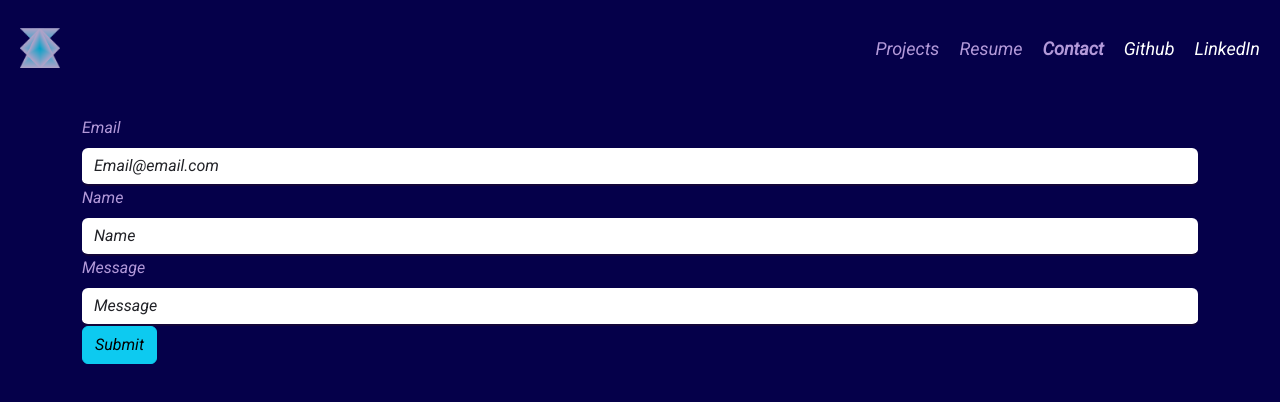
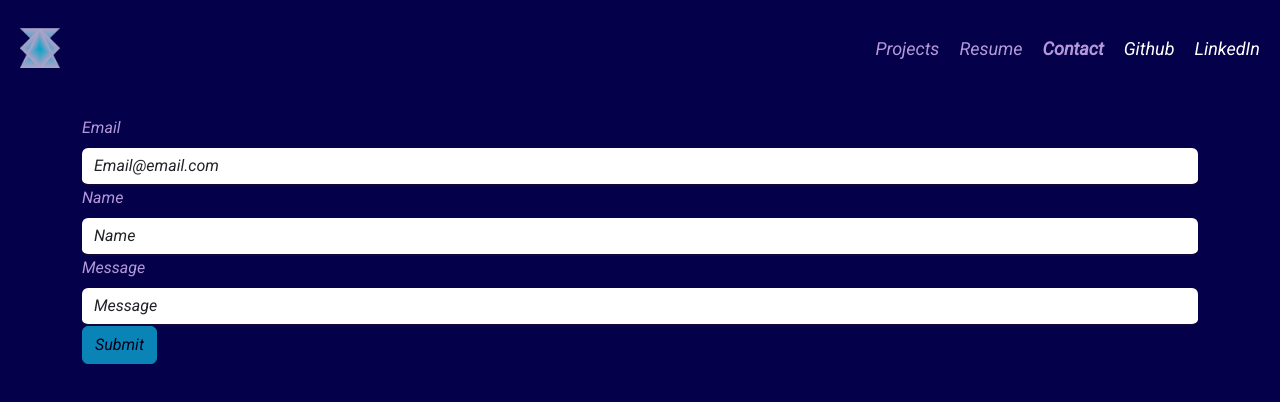
Before and after one commit to eric-simmons/react_portfolio, a React (Create React App) app: page / in a window 1280 px wide. Both pictures are taken after a click on the link "Contact". Shown: the top 402 px of the page. Built offline with nearby package versions, Linux system fonts and the light colour scheme.

Commit message:
disable button if error

```diff
--- a/src/components/form.js
+++ b/src/components/form.js
@@ -30,7 +30,11 @@ const Form = (props) => {
                     type="text"
                     className="form-control"
                 />
-                <button className='btn btn-info'>Submit</button>
+                <button
+                className='btn btn-info'
+                disabled={props.disabled}
+                >Submit
+                </button>
             </form>
         </>
     );
--- a/src/pages/contact.js
+++ b/src/pages/contact.js
@@ -4,6 +4,7 @@ import { isEmail } from '../utils/helpers'
 
 const ContactPage = (props) => {
   const [errorMessage, setErrorMessage] = useState('')
+  const [disabled, setIsDisabled] = useState(true)
   const [formState, setFormState] = useState({
     email: 'Email@email.com',
     name: 'Name',
@@ -17,14 +18,18 @@ const ContactPage = (props) => {
       let validEmail = isEmail(value)
       if (!validEmail) {
         setErrorMessage("Email is Invalid")
+        setIsDisabled(true)
       } else {
+        setIsDisabled(false)
         setErrorMessage('')
       }
     }
     else {
       if (!value.length) {
         setErrorMessage(`${field} is required`)
+        setIsDisabled(true)
       } else {
+        setIsDisabled(false)
         setErrorMessage("")
       }
     }
@@ -38,6 +43,7 @@ const ContactPage = (props) => {
   //reset inputs
   const handleSubmit = event => {
     event.preventDefault()
+
     //send form to my email
     fetch("https://formsubmit.co/ajax/erictomlinsonsimmons@gmail.com", {
       method: "POST",
@@ -54,17 +60,20 @@ const ContactPage = (props) => {
       .then(response => response.json())
       .then(setErrorMessage("Message Submitted!"))
       .catch(error => console.log(error))
-      .finally(setFormState({
+      .finally(
+        setFormState({
         email: 'Email@email.com',
         name: 'Name',
         message: 'Message'
       })
+
       )
   }
 
   return (
     <div className='container'>
       <Form
+        disabled={disabled}
         formState={formState}
         handleInputs={handleInputs}
         handleSubmit={handleSubmit}
--- a/src/pages/profile.js
+++ b/src/pages/profile.js
@@ -6,22 +6,22 @@ import React, { useState, useEffect } from 'react'
 const ProfilePage = () => {
 
     useEffect(() => {
-        createButtons()
+        // createButtons()
     }, [])
 
 
-    const createButtons = () => {
-        for (let i = 0; i < 100; i++) {
-            <button>
-                "hey"
-            </button>
-        }
-    }
+    // const createButtons = () => {
+    //     for (let i = 0; i < 100; i++) {
+    //         <button>
+    //             "hey"
+    //         </button>
+    //     }
+    // }
 
     return (
         <div className='container'>
             <h1>Eric Simmons</h1>
-            {createButtons}
+            {/* {createButtons} */}
 
         </div>
     )
```
